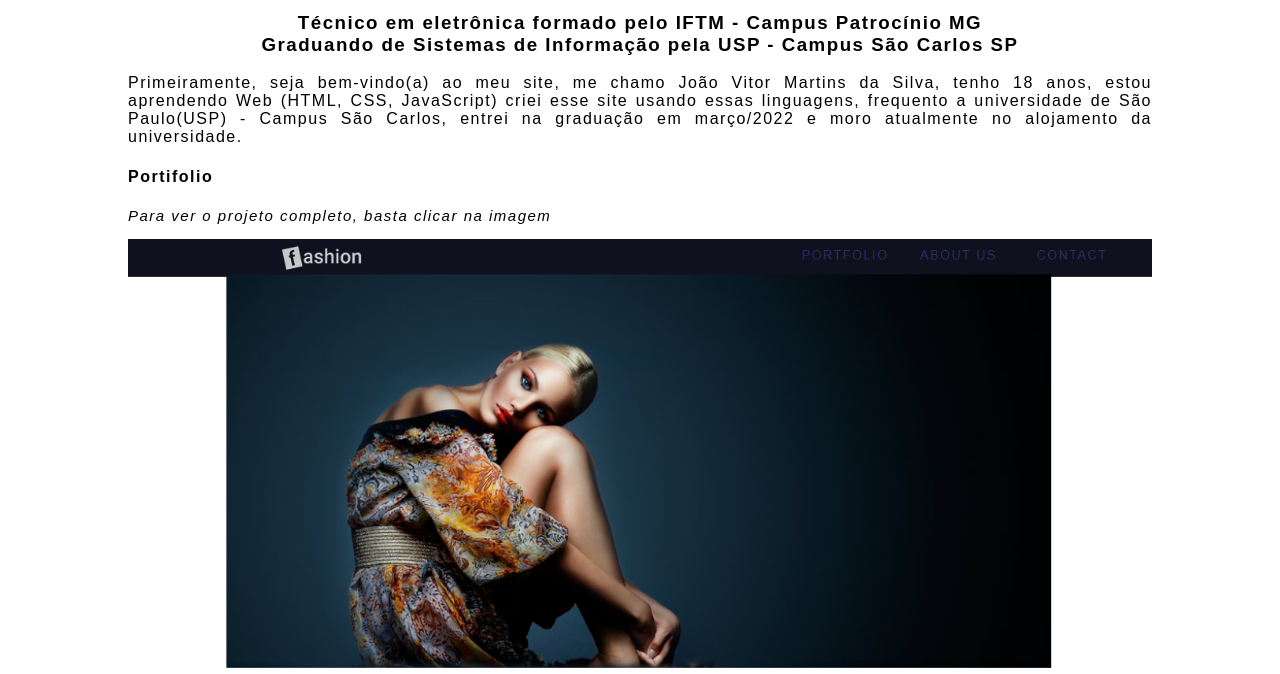
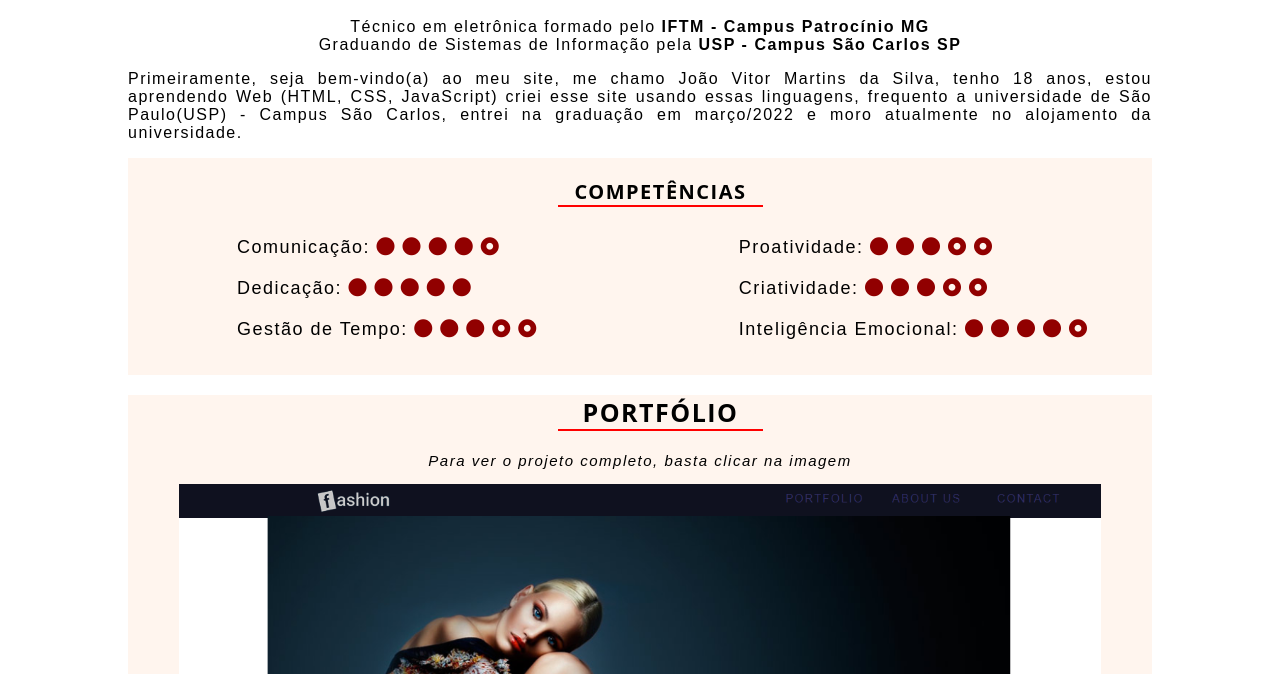
Before and after one commit to joaovitormsilva/projeto-site, a plain HTML site: page index.html in a window 1280 px wide. Shown: the part 430-1104 px from the top of the page. Drawn offline with Linux system fonts and the light colour scheme.

Commit message:
Second commit

```diff
--- a/estilos/main.css
+++ b/estilos/main.css
@@ -3,6 +3,18 @@ html, body,h1{
     padding:0px;
     font-family: Arial, Helvetica, sans-serif;
     letter-spacing: 1.5px;
+}
+
+.coluna1{
+
+    float:left;
+    width:40%;
+    margin-bottom:25px;
+    text-align: justify;
+}
+.coluna1:first-child{
+    margin-left:6%;
+    margin-right: 11%;
 }
 main{
     width:80%;
@@ -31,9 +43,15 @@ h2{
     margin-left:42%;
 }
 h3{
-    margin-top:35px;
     text-align: center;
+    text-transform: uppercase;
+    font-family:Open Sans;
+    font-size:20px;
+    border-bottom: 2px solid red;
+    width:20%;
+    margin-left:42%;
 }
+
 a{
     color:rgb(250, 0, 0);
 }
@@ -50,7 +68,7 @@ a:hover{
     border: none;
 
 }
-ul{
+.address-ul{
    margin-left:25%;
 }
 li{
@@ -61,7 +79,7 @@ li{
     color:rgb(255, 0, 0);
 }
 
-li:nth-child(2){
+.address-ul li:nth-child(2){
     margin:0 15px 0 15px;
 }
 
@@ -86,12 +104,42 @@ header p{
 main p{
     text-align: justify;
 }
+.section-competencias{
+    box-sizing: border-box;
+    position: relative;
+    margin:0;
+    padding: 0;
+    background-color:#FFF5EE;
+    overflow: auto;
+}
+main .main-informacoes{
+    text-align: center;
+}
+
+
+.lista-caracteristicas li{
+    box-sizing: border-box;
+    color:black;
+    font-size: 18px;
+    display:block;
+    padding:10px;
+}
+.icon-cor{
+    color:rgb(145, 0, 0);
+}
+
+
+.portifolio{
+    clear: both;
+    background-color: #FFF5EE;
+}
 .portifolio .instrucao{
     font-size: 15px;
+    text-align: center;
 }
 .portifolio .col-1{
-    margin:0;
-    width: auto;
+    margin:auto;
+    width: 90%;
 
 }
 .portifolio .explicacao-projeto{
@@ -104,3 +152,9 @@ main p{
     padding:10px;
     margin: 15px auto;
 }
+.portifolio .explicacao-projeto:hover{
+    transition: all .5s linear;
+color:white;
+background-color: rgb(15, 17, 31);
+border: 2px solid white;
+}
--- a/index.html
+++ b/index.html
@@ -5,6 +5,9 @@
         <meta charset="UTF-8">
         <link rel="stylesheet" href="estilos/main.css">
         <script src="https://kit.fontawesome.com/73506382b2.js" crossorigin="anonymous"></script>
+        <svg xmlns="http://www.w3.org/2000/svg" width="16" height="16" fill="currentColor" class="bi bi-circle" viewBox="0 0 16 16">
+            <path d="M8 15A7 7 0 1 1 8 1a7 7 0 0 1 0 14zm0 1A8 8 0 1 0 8 0a8 8 0 0 0 0 16z"/>
+          </svg>
     </head>
     <body>
         <header>
@@ -13,7 +16,7 @@
             <h1>Olá, Eu sou <br><strong>João Vitor Martins da Silva</strong></h1>
             <p>Técnico em eletrônica, aspirante a desenvolvedor Web</p>
             <address>
-                <ul>
+                <ul class="address-ul">
                     <li> <a href="https://www.linkedin.com/in/joão-vitor-martins-da-silva-7797a7231/" target="_blank"> <i class="fa-brands fa-linkedin"></i> </a> </li>
                     <li> <a href="https://www.instagram.com/jota._.ve/" target="_blank"> <i class="fa-brands fa-instagram"></i> </a> </li>
                     <li> <a href="mailto:joaovitormsilva1@gmail.com" subject="email pessoal" target="_blank"> <i class="fa-solid fa-envelope"></i> </a> </li>
@@ -23,15 +26,60 @@
         </header>
         <main>
             <h2>Sobre mim</h2>
-            <h3>Técnico em eletrônica formado pelo <strong>IFTM - Campus Patrocínio MG</strong><br>
-            Graduando de Sistemas de Informação pela <strong>USP - Campus São Carlos SP </strong></h3>
+            <p class="main-informacoes">Técnico em eletrônica formado pelo <strong>IFTM - Campus Patrocínio MG</strong><br>
+            Graduando de Sistemas de Informação pela <strong>USP - Campus São Carlos SP </strong></p>
                 <p>Primeiramente, seja bem-vindo(a) ao meu site, me chamo João Vitor Martins da Silva,
                 tenho 18 anos, estou aprendendo Web (HTML, CSS, JavaScript) criei esse site usando
                 essas linguagens, frequento a universidade de São Paulo(USP) - Campus São Carlos, entrei na
                 graduação em março/2022 e moro atualmente no alojamento da universidade.
                 </p>
+
+                <section class="section-competencias">
+                    <h3>Competências</h3>
+                    <!--Circulo preenchido: <i class="fa-solid fa-circle"></i>
+                        circulo vazio: <i class="fa-solid fa-circle-dashed"></i>-->
+                    <ul class="lista-caracteristicas">
+                      <div class="linha1">
+                        <div class="coluna1">
+                           <li>Comunicação:  <i class="fa-solid fa-circle icon-cor"></i> <i class="fa-solid fa-circle icon-cor"></i>
+                            <i class="fa-solid fa-circle icon-cor"></i>
+                            <i class="fa-solid fa-circle icon-cor"></i>
+                            <i class="fa-solid fa-circle-dot icon-cor"></i>
+                        </li>
+                        <li>Dedicação: <i class="fa-solid fa-circle icon-cor"></i> <i class="fa-solid fa-circle icon-cor"></i>
+                            <i class="fa-solid fa-circle icon-cor"></i> <i class="fa-solid fa-circle icon-cor"></i>
+                            <i class="fa-solid fa-circle icon-cor"></i>
+                        </li>
+                        <li> Gestão de Tempo: <i class="fa-solid fa-circle icon-cor"></i>
+                            <i class="fa-solid fa-circle icon-cor"></i>
+                            <i class="fa-solid fa-circle icon-cor"></i>
+                            <i class="fa-solid fa-circle-dot icon-cor"></i> <i class="fa-solid fa-circle-dot icon-cor"></i>
+                        </li>
+                      </div>
+                      <div class="coluna1">
+                      <li>Proatividade:  <i class="fa-solid fa-circle icon-cor"></i> <i class="fa-solid fa-circle icon-cor"></i>
+                        <i class="fa-solid fa-circle icon-cor"></i>
+                        <i class="fa-solid fa-circle-dot icon-cor"></i>
+                        <i class="fa-solid fa-circle-dot icon-cor"></i>
+                    </li>
+                    <li>Criatividade: <i class="fa-solid fa-circle icon-cor"></i> <i class="fa-solid fa-circle icon-cor"></i>
+                         <i class="fa-solid fa-circle icon-cor"></i>
+                         <i class="fa-solid fa-circle-dot icon-cor"></i>
+                         <i class="fa-solid fa-circle-dot icon-cor"></i>
+                    </li>
+                    <li> Inteligência Emocional: <i class="fa-solid fa-circle icon-cor"></i>
+                        <i class="fa-solid fa-circle icon-cor"></i>
+                        <i class="fa-solid fa-circle icon-cor"></i>
+                        <i class="fa-solid fa-circle icon-cor"></i>
+                         <i class="fa-solid fa-circle-dot icon-cor"></i>
+                    </li>
+                </div>
+                      </div>
+                    </ul>
+
+                </section>
                 <section class="portifolio">
-                    <h4>Portifolio</h4>
+                    <h2>Portfólio</h2>
                     <p class="instrucao"><em>Para ver o projeto completo, basta clicar na imagem</em></p>
                 <div class="row">
                    <div class="col-1">
```
